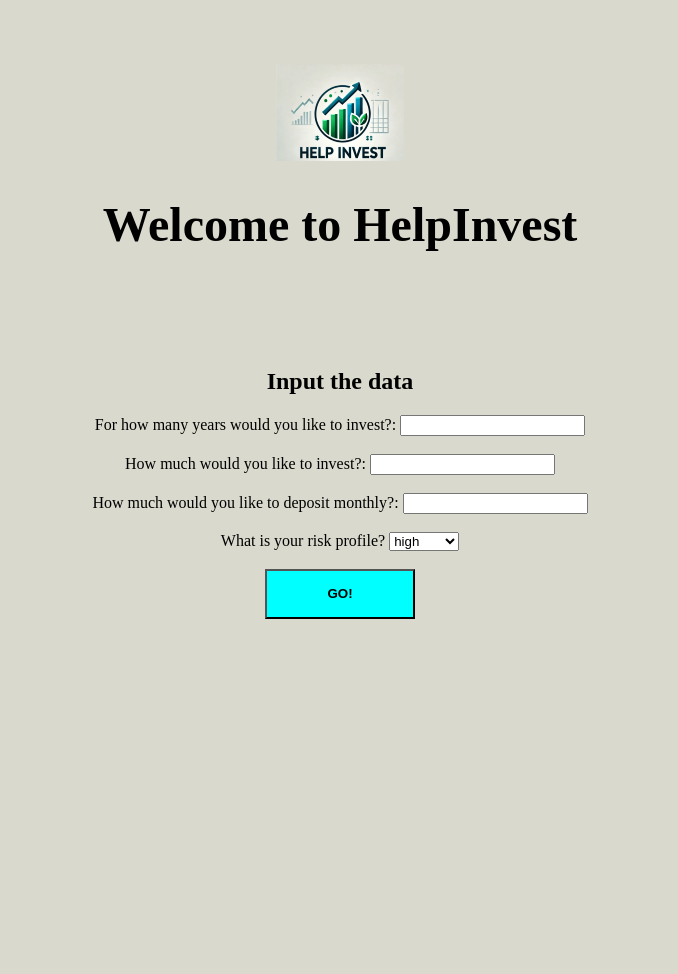
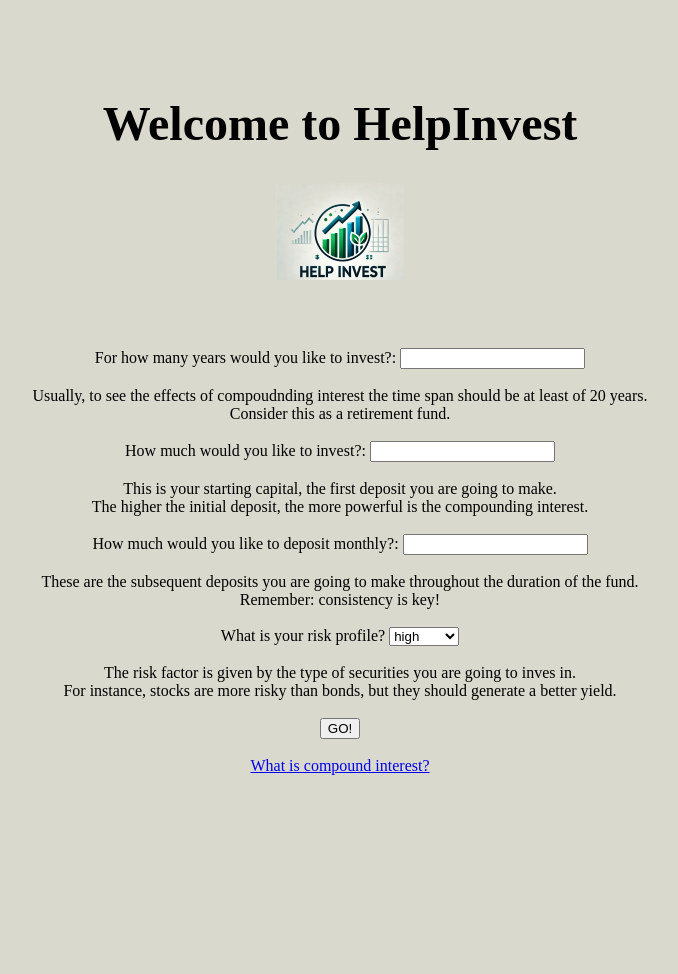
Before and after one commit to unibo-dtm-se-2425-HelpInvest/artifact, a Flask app: page / in a window 1280 px wide. Shown: the top 974 px of the page, without its empty margins (300-978 px from the left). Run offline with Flask 3, Linux system fonts and the light colour scheme.

Commit message:
Update homepage.html
- Visual changes
- Added link to the definition of compound interest
- Added explanation for the questions

```diff
--- a/templates/homepage.html
+++ b/templates/homepage.html
@@ -10,31 +10,77 @@
 
     <body>
         <header>
+            <h1>Welcome to HelpInvest</h1>
             <img src="static/images/logo.jpg" alt = "logo" height="10%" width="10%">
-            <h1>Welcome to HelpInvest</h1>
+
 
         </header>
 
-        <h2>Input the data</h2>
+            <form  method="GET" action="#">
+                <div class="question">
+                    For how many years would you like to invest?:
+                    <input type="text" name="years" id="years" required></input>
+                </div>
 
-            <form  method="GET" action="#">
-                For how many years would you like to invest?:
-                <input type="text" name="years" id="years" required></input><br>
                 <br>
+
+                <div class="explanation">
+                    Usually, to see the effects of compoudnding interest the time span should be at least of 20 years. <br>
+                    Consider this as a retirement fund.
+                </div>
+
+                <br>
+
+                <div class="question">
                     How much would you like to invest?:
-                <input type="text" name="capital" id="capital" required></input><br>
+                    <input type="text" name="capital" id="capital" required></input>
+                </div>
+
                 <br>
+
+                <div class="explanation">
+                    This is your starting capital, the first deposit you are going to make. <br>
+                    The higher the initial deposit, the more powerful is the compounding interest.
+                </div>
+
+                <br>
+
+                <div class = "question">
                     How much would you like to deposit monthly?:
-                <input type="text" name="monthly_deposit" id="monthly_deposit" required></input><br>
+                    <input type="text" name="monthly_deposit" id="monthly_deposit" required></input>
+                </div>
+
                 <br>
+
+                <div class="explanation">
+                    These are the subsequent deposits you are going to make throughout the duration of the fund. <br>
+                    Remember: consistency is key!
+                </div>
+
+                <br>
+
+                <div class = "question">
                     What is your risk profile?
                     <select name="risk_profile" id="risk_profile">
                         <option value="high">high</option>
                         <option value="medium">medium</option>
                         <option value="low">low</option>
-                </select><br>
+                    </select>
+                </div>
+
                 <br>
-                <input type="submit" name="button" id="button" value="GO!"></input>
+
+                <div class="explanation">
+                    The risk factor is given by the type of securities you are going to inves in. <br>
+                    For instance, stocks are more risky than bonds, but they should generate a better yield.
+                </div>
+
+                <br>
+
+                <input type="submit" name="submit_button" id="submit_button" value="GO!"></input>
+                <br>
+                <br>
+                <a class= "wiki" href="https://en.wikipedia.org/wiki/Compound_interest" target="_blank">What is compound interest?</a>
 
 
 
```
Lines whose indentation alone changed are shown as unchanged.
